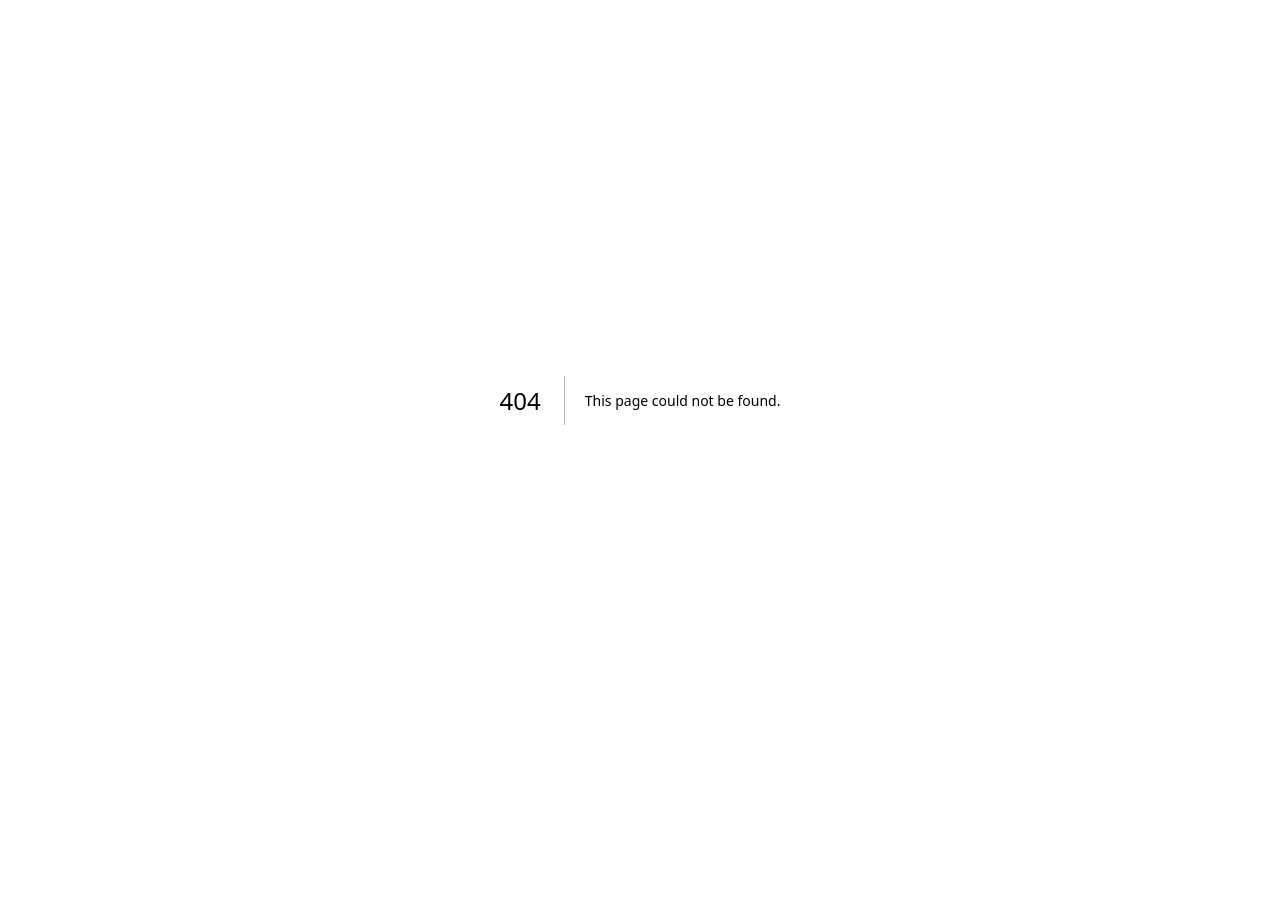
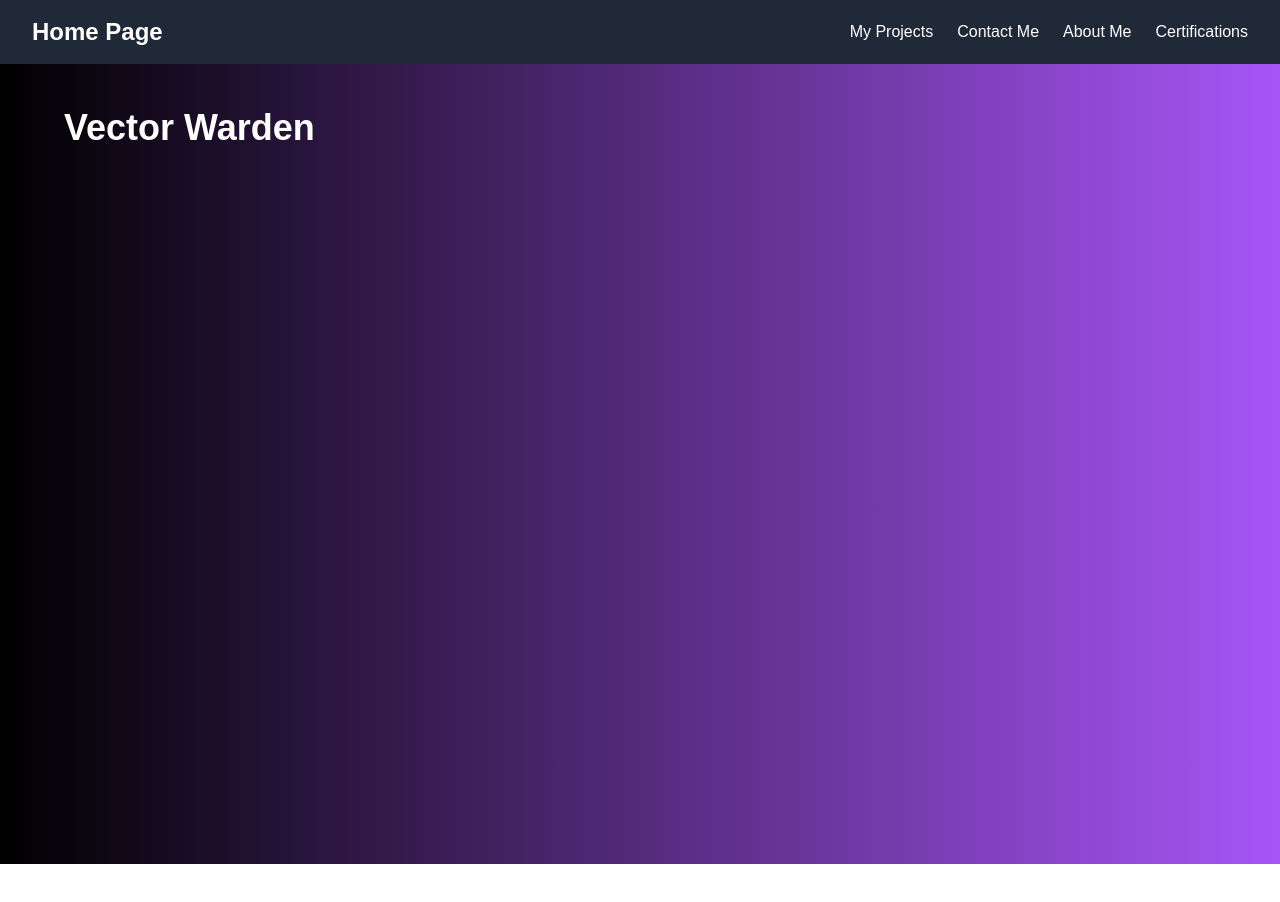
Before and after one commit to Paradrake2/PersonalWebsite, a Next.js app: page /projects/vectorwarden in a window 1280 px wide. Before the commit this address had no page. Shown: the top 902 px of the page. Before the commit the page ends 800 px from the top, so only its background shows below. Built offline with nearby package versions, Linux system fonts and the light colour scheme; grey boxes are pictures that could not be loaded.

Commit message:
vector warden showcase

```diff
--- /dev/null
+++ b/app/projects/vectorwarden/page.tsx
@@ -0,0 +1,22 @@
+import Navbar from "../../components/Navbar";
+
+export default function Home() {
+    return (
+        <body>
+            <Navbar />
+            <div className="flex flex-col h-screen bg-gradient-to-r from-black to-purple-500 p-6 text-white">
+                <p className="text-4xl text-white font-bold text-left px-10 py-5">Vector Warden</p>
+                <p className="mt-2 text-sm max-h-0 opacity-0 group-hover:max-h-40 group-hover:opacity-100 overflow-hidden transition-all duration-300">This is my original game called Vector Warden. It is a top down 2d shooter roguelite.</p>
+            </div>
+            <iframe
+                width="560"
+                height="315"
+                src="https://youtu.be/4J13q0AFJQM"
+                title="YouTube video player"
+                frameBorder="0"
+                allow="accelerometer; autoplay; clipboard-write; encrypted-media; gyroscope; picture-in-picture"
+                allowFullScreen
+            ></iframe>
+        </body>
+    )
+}
```
